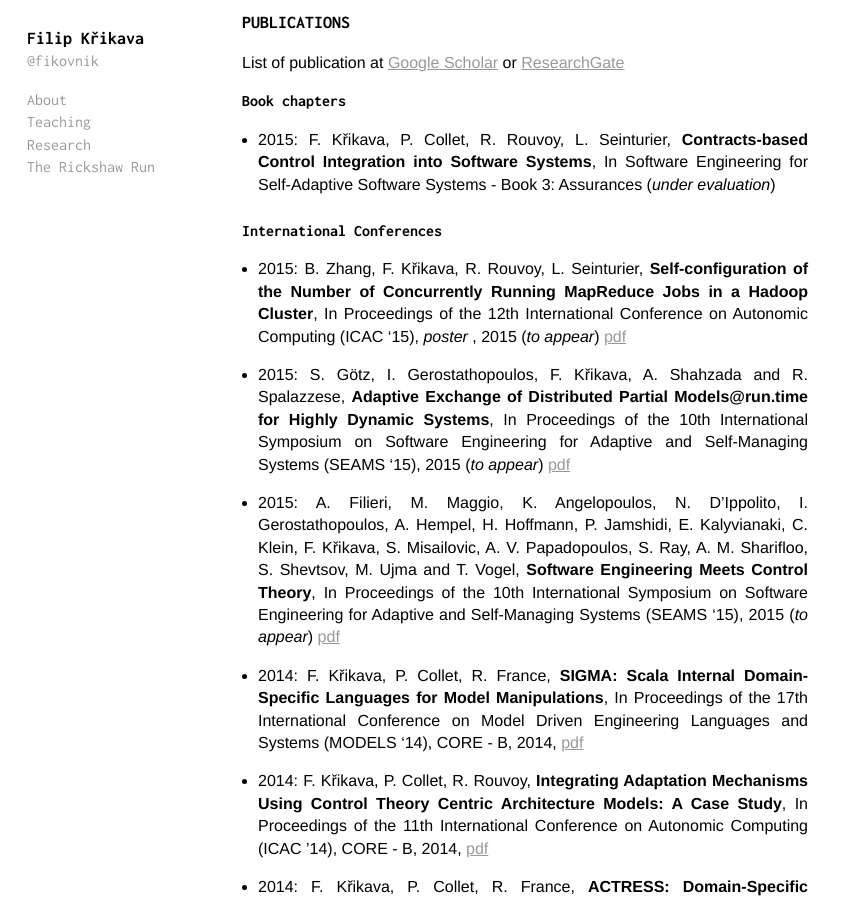
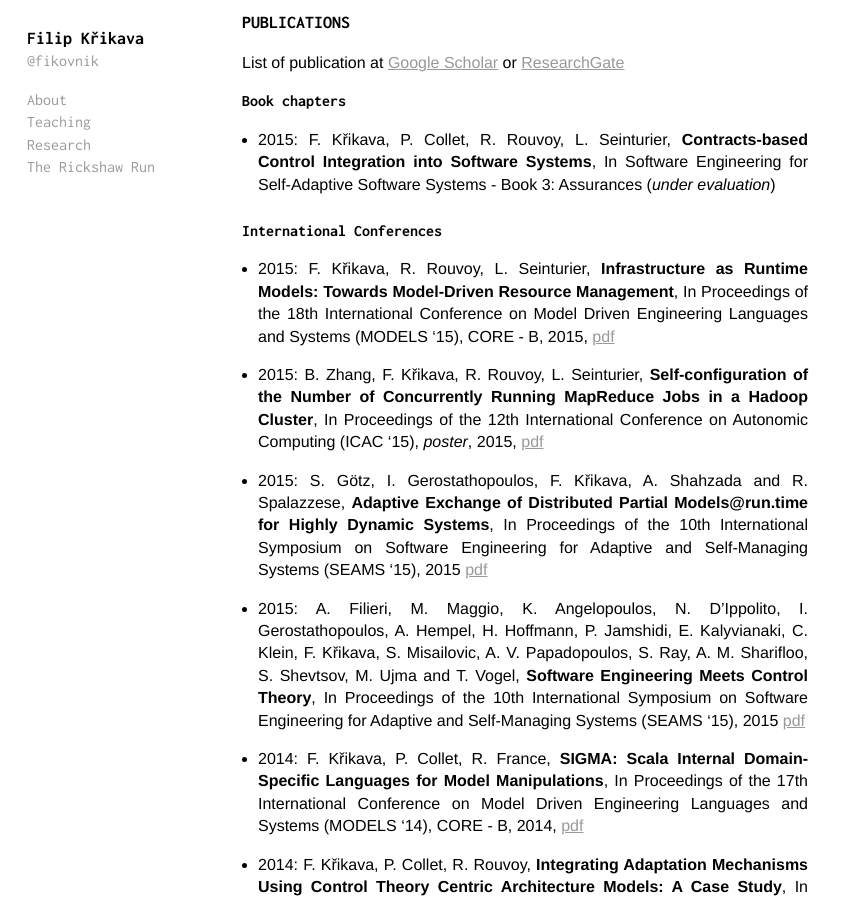
Before and after one commit to fikovnik/fikovnik.github.com, a Jekyll site: the page built from _posts/exhibit/0001-01-02-research.md, in a window 1280 px wide and 900 px high, scrolled down 332 px. Shown: the whole window, without its empty margins (0-845 px from the left). Built offline with Jekyll 4.4.1, drawn with Linux system fonts in a browser that asks for light colours.

Commit message:
Added MODELS'15 and reviews for MIDDLEWATE, TTC

```diff
--- a/_posts/exhibit/0001-01-02-research.md
+++ b/_posts/exhibit/0001-01-02-research.md
@@ -22,11 +22,13 @@ List of publication at [Google Scholar](http://scholar.google.co.kr/citations?hl
 
 ### International Conferences
 
-- 2015: B. Zhang, F. Křikava, R. Rouvoy, L. Seinturier, __Self-configuration of the Number of Concurrently Running MapReduce Jobs in a Hadoop Cluster__, In Proceedings of the 12th International Conference on Autonomic Computing (ICAC ‘15), _poster_ , 2015 (_to appear_) [pdf](https://hal.inria.fr/hal-01143157)
+- 2015: F. Křikava, R. Rouvoy, L. Seinturier, __Infrastructure as Runtime Models: Towards Model-Driven Resource Management__, In Proceedings of the 18th International Conference on Model Driven Engineering Languages and Systems (MODELS ‘15), CORE - B, 2015, [pdf](https://hal.inria.fr/hal-01183215)
 
-- 2015: S. Götz, I. Gerostathopoulos, F. Křikava, A. Shahzada and R. Spalazzese, __Adaptive Exchange of Distributed Partial Models@run.time for Highly Dynamic Systems__, In Proceedings of the 10th International Symposium on Software Engineering for Adaptive and Self-Managing Systems (SEAMS ‘15), 2015 (_to appear_) [pdf](https://hal.inria.fr/hal-01119490)
+- 2015: B. Zhang, F. Křikava, R. Rouvoy, L. Seinturier, __Self-configuration of the Number of Concurrently Running MapReduce Jobs in a Hadoop Cluster__, In Proceedings of the 12th International Conference on Autonomic Computing (ICAC ‘15), _poster_, 2015, [pdf](https://hal.inria.fr/hal-01143157)
 
-- 2015: A. Filieri, M. Maggio, K. Angelopoulos, N. D'Ippolito, I. Gerostathopoulos, A. Hempel, H. Hoffmann, P. Jamshidi, E. Kalyvianaki, C. Klein, F. Křikava, S. Misailovic, A. V. Papadopoulos, S. Ray, A. M. Sharifloo, S. Shevtsov, M. Ujma and T. Vogel, __Software Engineering Meets Control Theory__, In Proceedings of the 10th International Symposium on Software Engineering for Adaptive and Self-Managing Systems (SEAMS ‘15), 2015 (_to appear_) [pdf](https://hal.inria.fr/hal-01119461)
+- 2015: S. Götz, I. Gerostathopoulos, F. Křikava, A. Shahzada and R. Spalazzese, __Adaptive Exchange of Distributed Partial Models@run.time for Highly Dynamic Systems__, In Proceedings of the 10th International Symposium on Software Engineering for Adaptive and Self-Managing Systems (SEAMS ‘15), 2015 [pdf](https://hal.inria.fr/hal-01119490)
+
+- 2015: A. Filieri, M. Maggio, K. Angelopoulos, N. D'Ippolito, I. Gerostathopoulos, A. Hempel, H. Hoffmann, P. Jamshidi, E. Kalyvianaki, C. Klein, F. Křikava, S. Misailovic, A. V. Papadopoulos, S. Ray, A. M. Sharifloo, S. Shevtsov, M. Ujma and T. Vogel, __Software Engineering Meets Control Theory__, In Proceedings of the 10th International Symposium on Software Engineering for Adaptive and Self-Managing Systems (SEAMS ‘15), 2015 [pdf](https://hal.inria.fr/hal-01119461)
 
 - 2014: F. Křikava, P. Collet, R. France, __SIGMA: Scala Internal Domain-Specific Languages for Model Manipulations__, In Proceedings of the 17th International Conference on Model Driven Engineering Languages and Systems (MODELS ‘14), CORE - B, 2014, [pdf](https://hal.inria.fr/hal-01010339)
 
@@ -77,6 +79,8 @@ List of publication at [Google Scholar](http://scholar.google.co.kr/citations?hl
   - [ECSA'15](http://ecsa-conference.org/2015/)
   - [CBSE'15](http://cbse-conferences.org/2015/)
   - [SCRAMBL'15](http://volga.usc.edu/scrambl/)
+  - [MIDDLEWARE'15](http://2015.middleware-conference.org/)
+  - [TTC'15](http://www.transformation-tool-contest.eu/)
 
 * 2014: Reviews for
   - [SEAMS'14](http://seams2014.uni-paderborn.de/)
```
